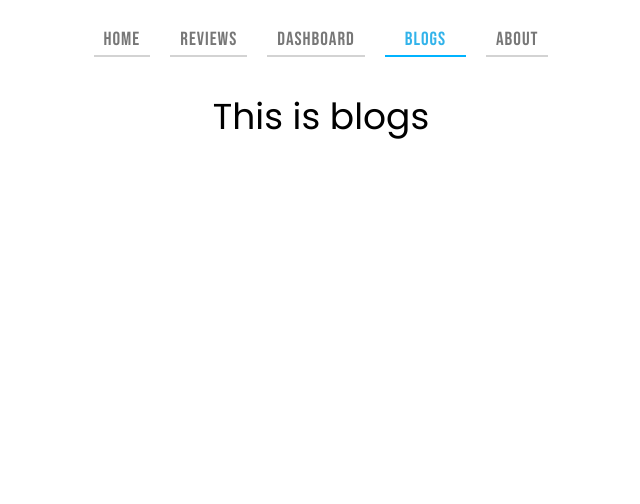
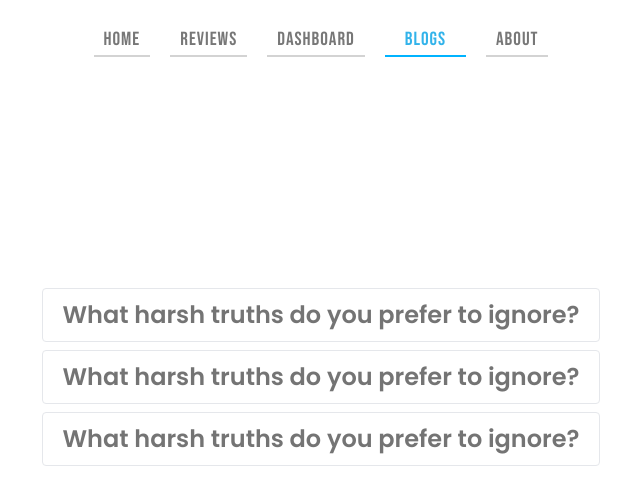
Before and after one commit to Developer-Rakib/fancy-book, a React (Vite) app: page /blogs in a window 1280 px wide. Shown: the top 504 px of the page, without its empty margins (319-959 px from the left). Built offline with nearby package versions, Linux system fonts and the light colour scheme.

Commit message:
qs designed

```diff
--- a/package.json
+++ b/package.json
@@ -9,6 +9,7 @@
   },
   "dependencies": {
     "react": "^17.0.2",
+    "react-accessible-accordion": "^4.0.0",
     "react-dom": "^17.0.2",
     "react-rating-stars-component": "^2.2.0",
     "react-router-dom": "^6.3.0",
--- a/src/components/Blogs/Blogs.css
+++ b/src/components/Blogs/Blogs.css
@@ -0,0 +1,20 @@
+.blog-contaner {
+    height: 70vh;
+    display: flex;
+    justify-content: center;
+    align-items: center;
+}
+
+.blog-contaner h4 {
+    padding: 10px 0px;
+    font-weight: 600;
+    color: #747474;
+}
+
+.blog-contaner p {
+    margin: 15px 0;
+    background: #32b3ea;
+    color: white;
+    padding: 20px 50px;
+    width: 50%;
+}
--- a/src/components/Blogs/Blogs.jsx
+++ b/src/components/Blogs/Blogs.jsx
@@ -1,9 +1,62 @@
 import React from 'react';
+import { Accordion, AccordionItem, AccordionItemButton, AccordionItemHeading, AccordionItemPanel } from 'react-accessible-accordion';
+import './Blogs.css'
 
 const Blogs = () => {
     return (
-        <div>
-            <h1 className="text-4xl">This is blogs</h1>
+        <div className='blog-contaner'>
+            <Accordion>
+
+                <AccordionItem className='my-2'>
+                    <AccordionItemHeading className='border inline-block rounded px-5'>
+                        <AccordionItemButton>
+                            <h4 className='text-2xl'>What harsh truths do you prefer to ignore?</h4>
+                        </AccordionItemButton>
+                    </AccordionItemHeading>
+                    <AccordionItemPanel>
+                        <p className='inline-block rounded py-'>
+                            Exercitation in fugiat est ut ad ea cupidatat ut in
+                            cupidatat occaecat ut occaecat consequat est minim minim
+                            esse tempor laborum consequat esse adipisicing eu
+                            reprehenderit enim.
+                        </p>
+                    </AccordionItemPanel>
+                </AccordionItem>
+
+                <AccordionItem className='my-2'>
+                    <AccordionItemHeading className='border inline-block rounded px-5'>
+                        <AccordionItemButton>
+                            <h4 className='text-2xl'>What harsh truths do you prefer to ignore?</h4>
+                        </AccordionItemButton>
+                    </AccordionItemHeading>
+                    <AccordionItemPanel>
+                        <p className='inline-block rounded py-'>
+                            Exercitation in fugiat est ut ad ea cupidatat ut in
+                            cupidatat occaecat ut occaecat consequat est minim minim
+                            esse tempor laborum consequat esse adipisicing eu
+                            reprehenderit enim.
+                        </p>
+                    </AccordionItemPanel>
+                </AccordionItem>
+
+                <AccordionItem className='my-2'>
+                    <AccordionItemHeading className='border inline-block rounded px-5'>
+                        <AccordionItemButton>
+                            <h4 className='text-2xl'>What harsh truths do you prefer to ignore?</h4>
+                        </AccordionItemButton>
+                    </AccordionItemHeading>
+                    <AccordionItemPanel>
+                        <p className='inline-block rounded py-'>
+                            Exercitation in fugiat est ut ad ea cupidatat ut in
+                            cupidatat occaecat ut occaecat consequat est minim minim
+                            esse tempor laborum consequat esse adipisicing eu
+                            reprehenderit enim.
+                        </p>
+                    </AccordionItemPanel>
+                </AccordionItem>
+
+
+            </Accordion>
         </div>
     );
 };
--- a/src/components/Dashboard/Dashboard.jsx
+++ b/src/components/Dashboard/Dashboard.jsx
@@ -65,7 +65,7 @@ const Dashboard = () => {
     ];
 
     return (
-        <div className='flex flex-wrap w-5/6 mx-auto'>
+        <div className='flex flex-wrap w-5/6 mx-auto my-5'>
             <div className='w-1/2'>
                 <LineChart width={520} height={260} data={chartData}
                     margin={{ top: 5, right: 30, left: 20, bottom: 5 }}>
@@ -101,7 +101,7 @@ const Dashboard = () => {
                 </AreaChart>
             </div>
 
-            <div className='w-1/2 '>
+            <div className='w-1/2  my-5'>
                 <BarChart width={520} height={260} margin={{ top: 10, right: 0, left: 20, bottom: 0 }} data={chartData}>
                     <CartesianGrid strokeDasharray="3 3" />
                     <XAxis dataKey="month" />
@@ -113,7 +113,7 @@ const Dashboard = () => {
                 </BarChart>
             </div>
 
-            <div className='w-1/2 '>
+            <div className='w-1/2  my-5'>
                 <PieChart width={500} height={260}>
                     <Tooltip />
                     <Pie data={ChartData1} dataKey="value" nameKey="name" cx="50%" cy="50%" outerRadius={50} fill="#32b3ea" />
```
Also changed, not shown: 1 other file (tests, documents, lock files or other folders).
